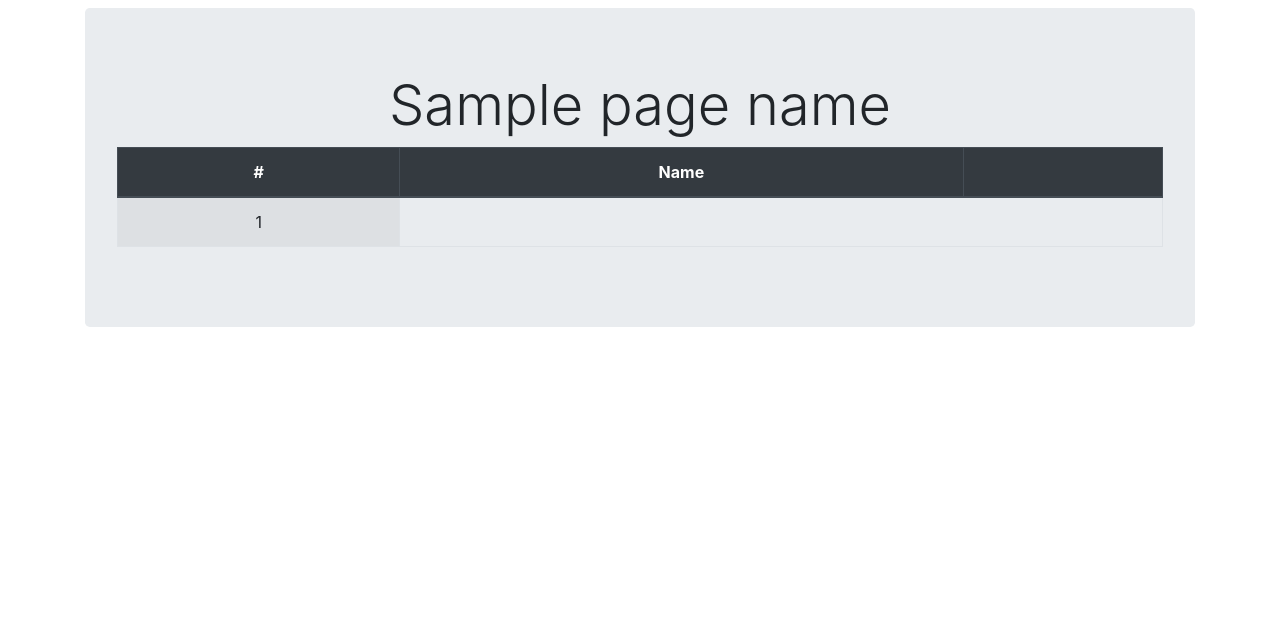
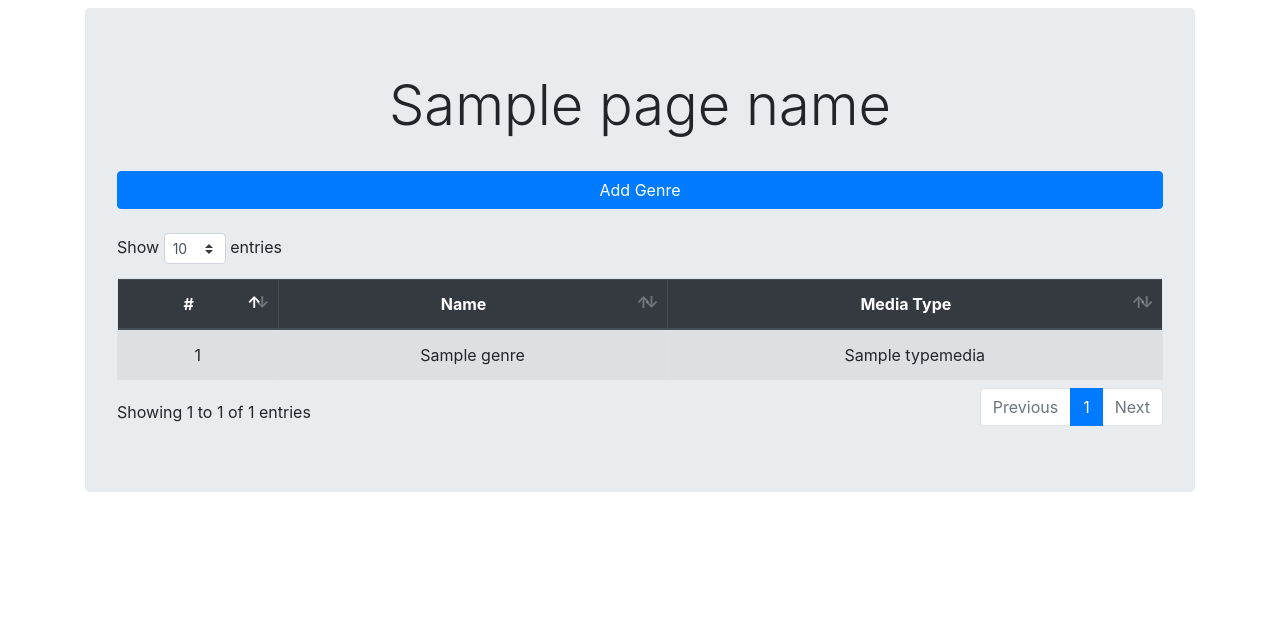
Before and after one commit to pichotg/mediaplayer, a Symfony app: template templates/genre/index.html.twig in a window 1280 px wide. Shown: the part 56-675 px from the top of the page. Run offline with Twig, Linux system fonts and the light colour scheme; the template is opened without the code that fills it: most values are stand-ins (such as "Sample title", 1, 10 or a date in 2020); some libraries are stand-ins or nearby versions; some web fonts are replaced.

Commit message:
Add Genre template

```diff
--- a/composer.json
+++ b/composer.json
@@ -2,7 +2,7 @@
     "type": "project",
     "license": "proprietary",
     "require": {
-        "php": "^7.0.8",
+        "php": "^7.2.18",
         "ext-ctype": "*",
         "ext-iconv": "*",
         "ext-intl": "*",
--- a/public/js/main.js
+++ b/public/js/main.js
@@ -1,6 +1,11 @@
 $(document).ready( function () {
-    $('#mediaTable').DataTable({
+    $('table').DataTable({
         'searching': false,
     });
 
+    $('table').on('click','tr',function() {
+        var data = table.fnGetData( this );
+        alert(data);
+    });
+
 } );
--- a/templates/genre/index.html.twig
+++ b/templates/genre/index.html.twig
@@ -6,20 +6,23 @@
     <div class="jumbotron mt-2">
         <h1 class="text-center display-4 lead">{{ page_name }}</h1>
 
-        <table id="CatTable" class="table table-striped table-bordered" style="width:100%">
+        <a href="{{ path('add_genre') }}" class="btn btn-primary w-100 mt-4 mb-4">Add Genre</a>
+
+        <table class="table table-striped table-bordered" style="width:100%">
             <thead class="thead-dark text-center">
             <tr>
                 <th scope="col">#</th>
                 <th scope="col">Name</th>
-                <th scope="col"></th>
+                <th scope="col">Media Type</th>
             </tr>
             </thead>
             <tbody>
             {% if genre is defined and genre is not empty %}
                 {% for g in genre %}
                     <tr class="text-center">
-                        <td scope="row">{{ cat.id }}</td>
-
+                        <td scope="row">{{ g.id }}</td>
+                        <td scope="row">{{ g.name }}</td>
+                        <td scope="row">{{ g.typemedia }}</td>
                     </tr>
                 {% endfor %}
             {% else %}
--- a/templates/media/add_media.html.twig
+++ b/templates/media/add_media.html.twig
@@ -13,6 +13,8 @@
         {{ form_row(form.description) }}
         {{ form_row(form.media) }}
         {{ form_row(form.vignette) }}
+        {{ form_row(form.genre) }}
+        {{ form_row(form.author) }}
         {{ form_row(form.send) }}
     {{ form_end(form) }}
 
--- a/templates/media/index.html.twig
+++ b/templates/media/index.html.twig
@@ -8,7 +8,7 @@
 
         <a href="{{ path('add_media') }}" class="btn btn-primary w-100 mt-4 mb-4">Add Media</a>
 
-        <table id="mediaTable" class="table table-striped table-bordered" style="width:100%">
+        <table class="table table-striped table-bordered" style="width:100%">
             <thead class="thead-dark text-center">
             <tr>
                 <th scope="col">#</th>
```
Also changed, not shown: 1 other file.
